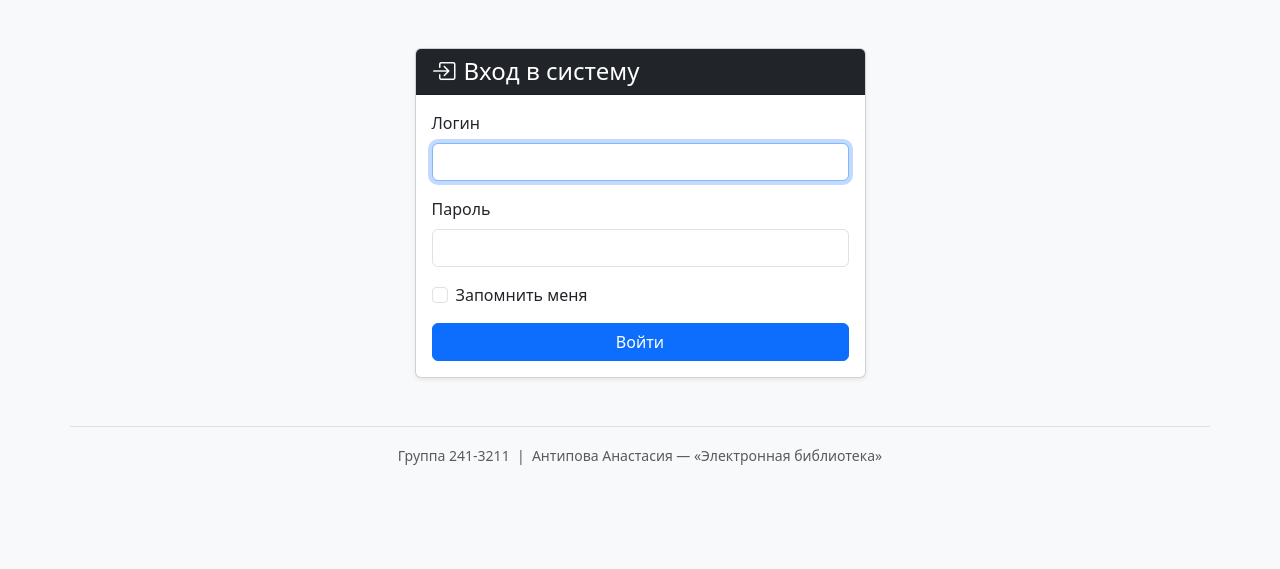
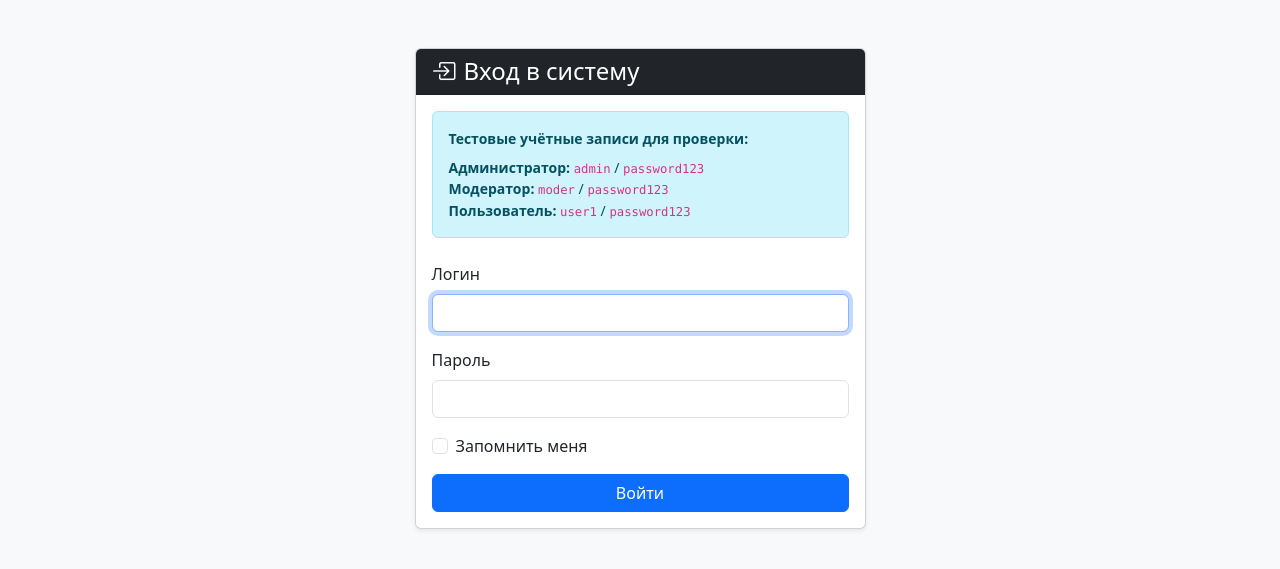
Before and after one commit to anastasiaantipovamax/electronic_library, a Flask app: page /auth/login in a window 1280 px wide. Shown: the part 56-625 px from the top of the page. Run offline with Flask 3, Linux system fonts and the light colour scheme; some libraries are stand-ins or nearby versions.

Commit message:
Add test credentials to login page

```diff
--- a/templates/auth/login.html
+++ b/templates/auth/login.html
@@ -9,6 +9,13 @@
             <h4 class="mb-0"><i class="bi bi-box-arrow-in-right me-2"></i>Вход в систему</h4>
         </div>
         <div class="card-body">
+            <div class="alert alert-info small mb-4">
+                <div class="fw-bold mb-2">Тестовые учётные записи для проверки:</div>
+                <div><strong>Администратор:</strong> <code>admin</code> / <code>password123</code></div>
+                <div><strong>Модератор:</strong> <code>moder</code> / <code>password123</code></div>
+                <div><strong>Пользователь:</strong> <code>user1</code> / <code>password123</code></div>
+            </div>
+
             <form method="POST">
                 <div class="mb-3">
                     <label class="form-label">Логин</label>
```
